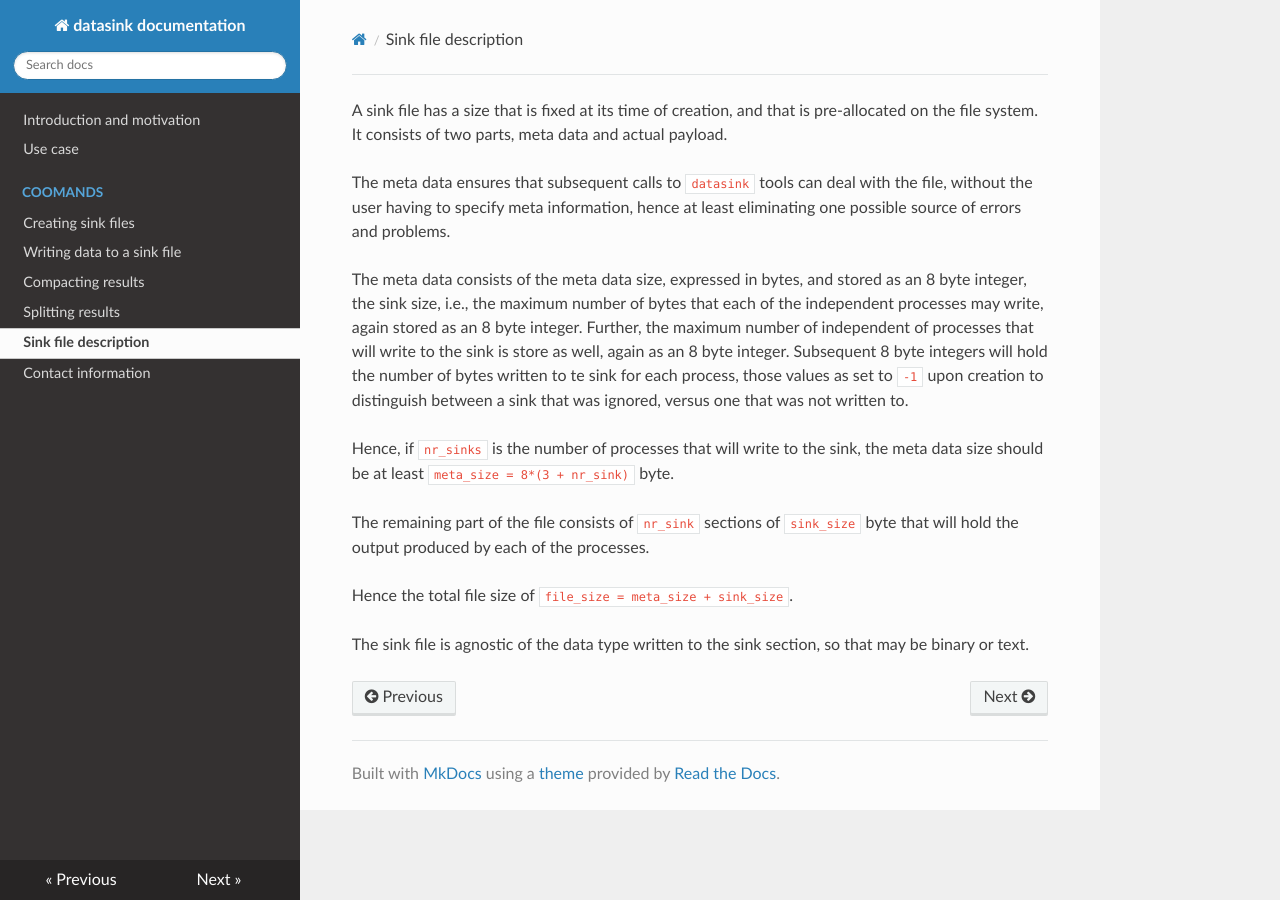
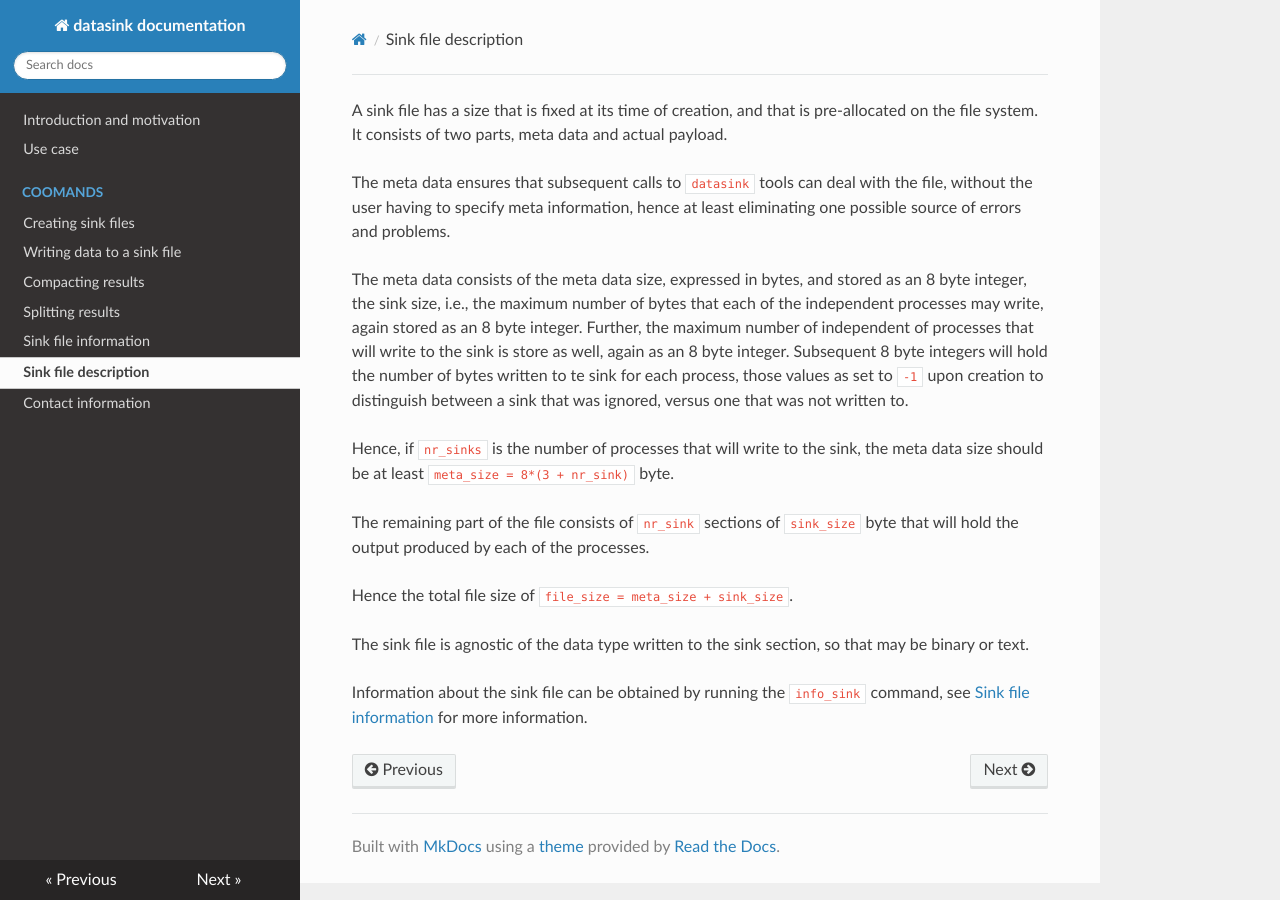
Before and after one commit to gjbex/datasink, an MkDocs documentation site: the page built from docs/sink_file.md, in a window 1280 px wide. Built offline with MkDocs 1.6.1, drawn with Linux system fonts in a browser that asks for light colours; nearby versions of some CDN libraries; old or Windows-style settings are respelled for this version of MkDocs.

Commit message:
Added documentation on info_sink

```diff
--- a/docs/sink_file.md
+++ b/docs/sink_file.md
@@ -11,3 +11,5 @@ The remaining part of the file consists of `nr_sink` sections of `sink_size` byt
 Hence the total file size of `file_size = meta_size + sink_size`.
 
 The sink file is agnostic of the data type written to the sink section, so that may be binary or text.
+
+Information about the sink file can be obtained by running the `info_sink` command, see [Sink file information](info_sink.md) for more information.
--- a/mkdocs.yml
+++ b/mkdocs.yml
@@ -9,6 +9,7 @@ pages:
     - Writing data to a sink file: 'data_sink.md'
     - Compacting results: 'vacuum_sink.md'
     - Splitting results: 'split_sink.md'
+    - Sink file information: 'info_sink.md'
 - Sink file description: 'sink_file.md'
 - Contact information: 'contact.md'
 site_dir: html_docs/datasink
```
Also changed, not shown: docs/info_sink.md (added, +6 -0 lines), docs/usage.md (+1 -1 lines).
